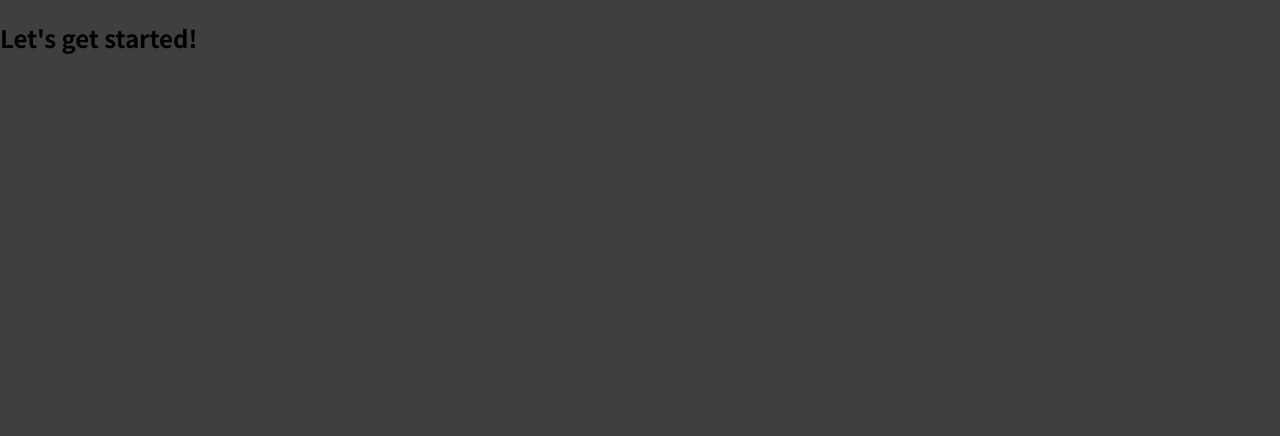
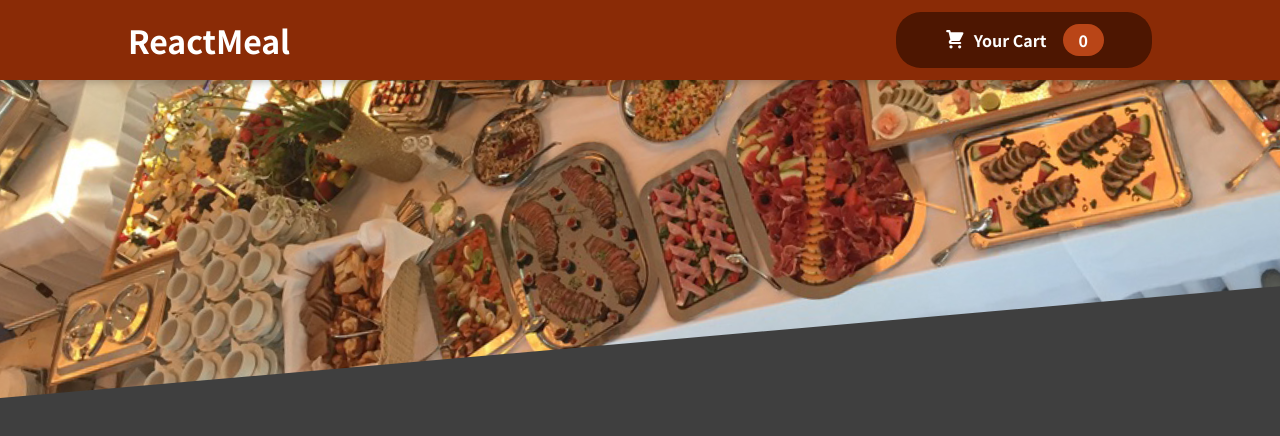
Before and after one commit to luvgameon/Food-delivery-app, a React (Create React App) app: page / in a window 1280 px wide. Shown: the top 436 px of the page. Built offline with nearby package versions, Linux system fonts and the light colour scheme.

Commit message:
Header Completed

```diff
--- a/src/App.js
+++ b/src/App.js
@@ -1,7 +1,11 @@
+import Header from "./Components/Layout/Header";
+import React from 'react';
+
 function App() {
+
   return (
     <div>
-      <h2>Let's get started!</h2>
+      <Header title="ReactMeal"/>
     </div>
   );
 }
--- /dev/null
+++ b/src/Components/Cart/CartIcon.js
@@ -0,0 +1,13 @@
+const CartIcon = () => {
+    return (
+      <svg
+        xmlns='http://www.w3.org/2000/svg'
+        viewBox='0 0 20 20'
+        fill='currentColor'
+      >
+        <path d='M3 1a1 1 0 000 2h1.22l.305 1.222a.997.997 0 00.01.042l1.358 5.43-.893.892C3.74 11.846 4.632 14 6.414 14H15a1 1 0 000-2H6.414l1-1H14a1 1 0 00.894-.553l3-6A1 1 0 0017 3H6.28l-.31-1.243A1 1 0 005 1H3zM16 16.5a1.5 1.5 0 11-3 0 1.5 1.5 0 013 0zM6.5 18a1.5 1.5 0 100-3 1.5 1.5 0 000 3z' />
+      </svg>
+    );
+  };
+
+  export default CartIcon;
--- /dev/null
+++ b/src/Components/Layout/Header.js
@@ -0,0 +1,21 @@
+import React from 'react'
+import classes from './Header.module.css';
+import Mealsimage from '../../assets/meals.jpg';
+import HeaderCartButton from './HeaderCartButton';
+
+
+export default function Header(props) {
+  return (
+    <>
+    <header className={classes.header}>
+   <h1>{props.title}</h1>
+<HeaderCartButton/>
+    </header>
+    <div className={classes['main-image']}>
+        <img src={Mealsimage} alt="the food"></img>
+    </div>
+
+
+    </>
+  )
+}
--- /dev/null
+++ b/src/Components/Layout/Header.module.css
@@ -0,0 +1,29 @@
+.header {
+    position: fixed;
+    top: 0;
+    left: 0;
+    width: 100%;
+    height: 5rem;
+    background-color: #8a2b06;
+    color: white;
+    display: flex;
+    justify-content: space-between;
+    align-items: center;
+    padding: 0 10%;
+    box-shadow: 0 2px 8px rgba(0, 0, 0, 0.25);
+    z-index: 10;
+  }
+
+  .main-image {
+    width: 100%;
+    height: 25rem;
+    z-index: 0;
+    overflow: hidden;
+  }
+
+  .main-image img {
+    width: 110%;
+    height: 100%;
+    object-fit: cover;
+    transform: rotateZ(-5deg) translateY(-4rem) translateX(-1rem);
+  }
--- /dev/null
+++ b/src/Components/Layout/HeaderCartButton.js
@@ -0,0 +1,15 @@
+import React from 'react'
+import CartIcon from '../Cart/CartIcon';
+import classes from './HeaderCartButton.module.css';
+
+export default function HeaderCartButton() {
+  return (
+    <button className={classes.button}>
+
+    <span className={classes.icon}><CartIcon/></span>
+    <span>Your Cart</span>
+    <span className={classes.badge}>0</span>
+
+    </button>
+  )
+}
--- /dev/null
+++ b/src/Components/Layout/HeaderCartButton.module.css
@@ -0,0 +1,59 @@
+.button {
+    cursor: pointer;
+    font: inherit;
+    border: none;
+    background-color: #4d1601;
+    color: white;
+    padding: 0.75rem 3rem;
+    display: flex;
+    justify-content: space-around;
+    align-items: center;
+    border-radius: 25px;
+    font-weight: bold;
+  }
+
+  .button:hover,
+  .button:active {
+    background-color: #2c0d00;
+  }
+
+  .icon {
+    width: 1.35rem;
+    height: 1.35rem;
+    margin-right: 0.5rem;
+  }
+
+  .badge {
+    background-color: #b94517;
+    padding: 0.25rem 1rem;
+    border-radius: 25px;
+    margin-left: 1rem;
+    font-weight: bold;
+  }
+
+  .button:hover .badge,
+  .button:active .badge {
+    background-color: #92320c;
+  }
+
+  .bump {
+    animation: bump 300ms ease-out;
+  }
+
+  @keyframes bump {
+    0% {
+      transform: scale(1);
+    }
+    10% {
+      transform: scale(0.9);
+    }
+    30% {
+      transform: scale(1.1);
+    }
+    50% {
+      transform: scale(1.15);
+    }
+    100% {
+      transform: scale(1);
+    }
+  }
```
Also changed, not shown: src/assets/meals.jpg (added).
